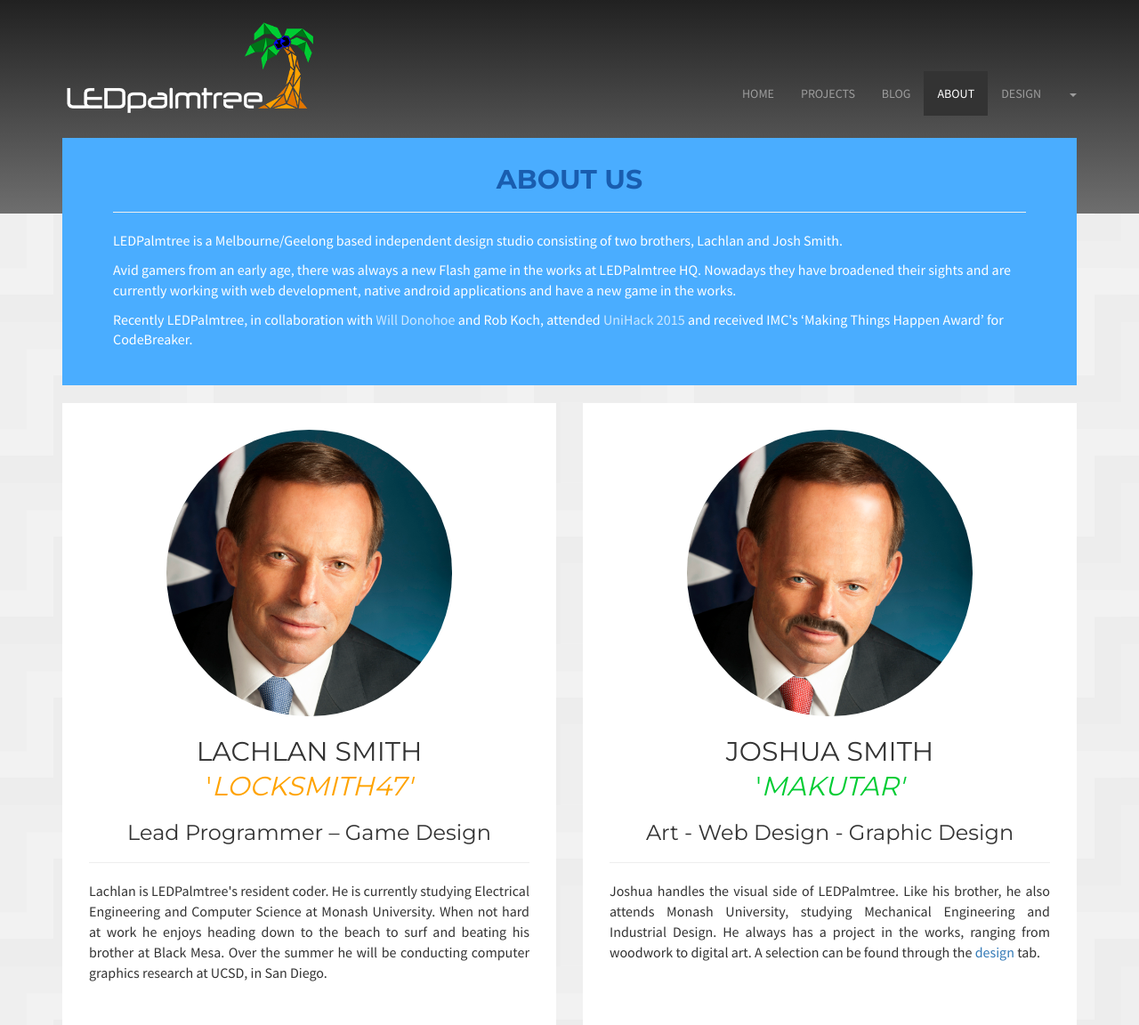
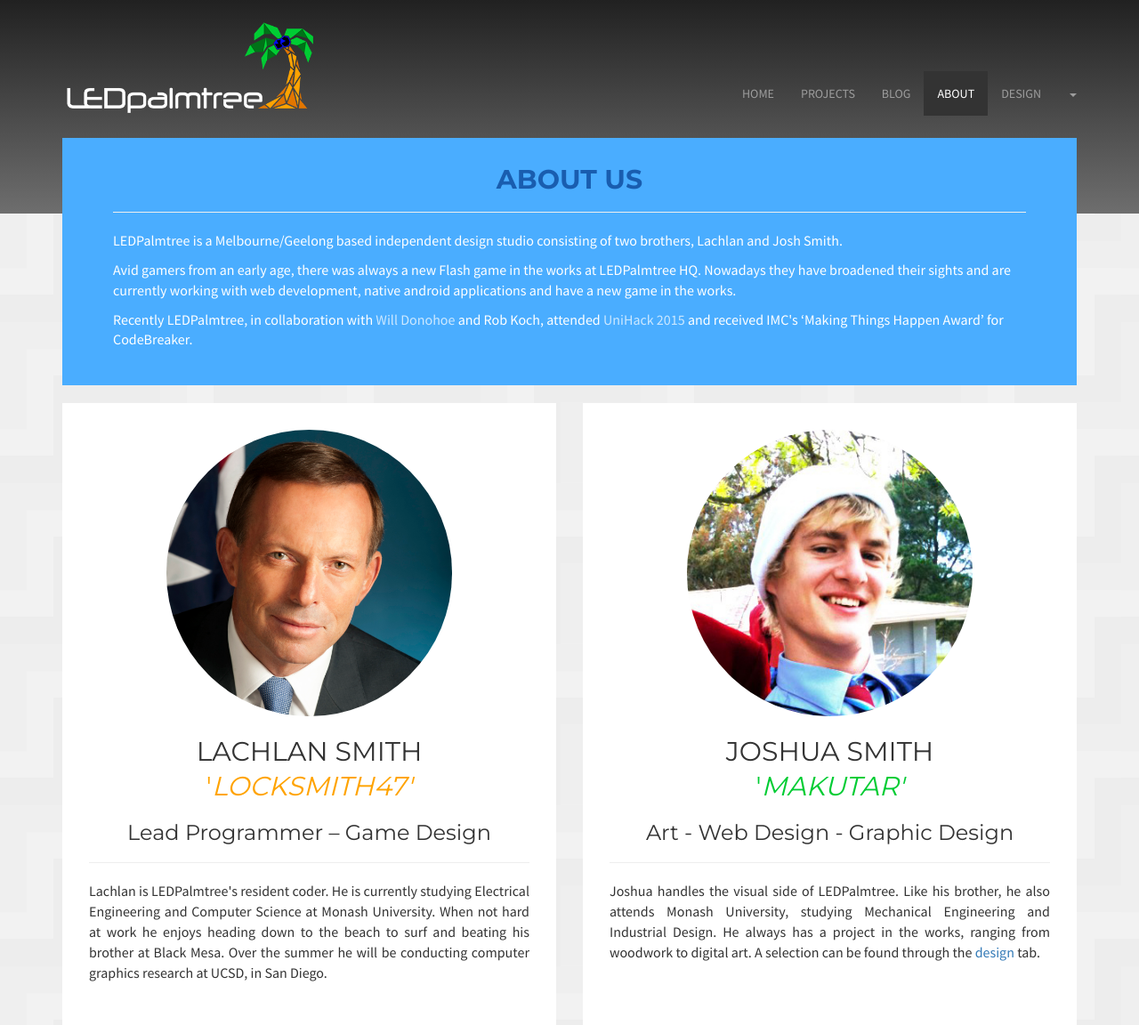
Before and after one commit to makutar/LED-Palmtree-Website, a PHP site: page /about.php in a window 1280 px wide. Shown: the top 1152 px of the page at 89% size. Run offline with PHP 8.4, Linux system fonts and the light colour scheme; some libraries are stand-ins or nearby versions.

Commit message:
added Josh bio pic

```diff
--- a/about.php
+++ b/about.php
@@ -55,7 +55,7 @@
         <div class="col-sm-6">
           <div class="flat-panel" style="min-height: 700px;">
             <div class="panel-body watch">
-              <img src="assets/tony-abbott-square-2.jpg" class="img-responsive img-circle center-block" style="width:65%;">
+              <img src="assets/josh-bio.jpg" class="img-responsive img-circle center-block" style="width:65%;">
               <h2 align="center" class="uppercase line-height-large">Joshua Smith<br><span class="green-text"> &#39;<em>Makutar&#39;</em></span></h2>
               <h3 align="center">Art - Web Design - Graphic Design </h3>
               <hr>
--- a/footer.php
+++ b/footer.php
@@ -7,7 +7,7 @@ $root = "/LED-Palmtree-Website/";
 		<div class="icon">
 			<a href="http://ag43t-47.newgrounds.com/"><img src="<?php echo $root."assets/newgrounds.png"?>"></a>
 			<a href="http://www.kongregate.com/accounts/Ag43t47"><img src="<?php echo $root."assets/kongregate.png"?>"></a>
-			<a href="https://www.facebook.com/LEDpalmtree/"><img src="<?php echo $root."assets/facebook.png"?>"></a>
+			<a href="https://www.facebook.com/LEDpalmtree/"><img src="<?php echo $root."assets/facepalm.png"?>"></a>
 		</div>
 	</div>
 </div>
```
Also changed, not shown: Assets/facepalm.png (renamed from Assets/facebook.png), Assets/josh-bio.jpg (added).
